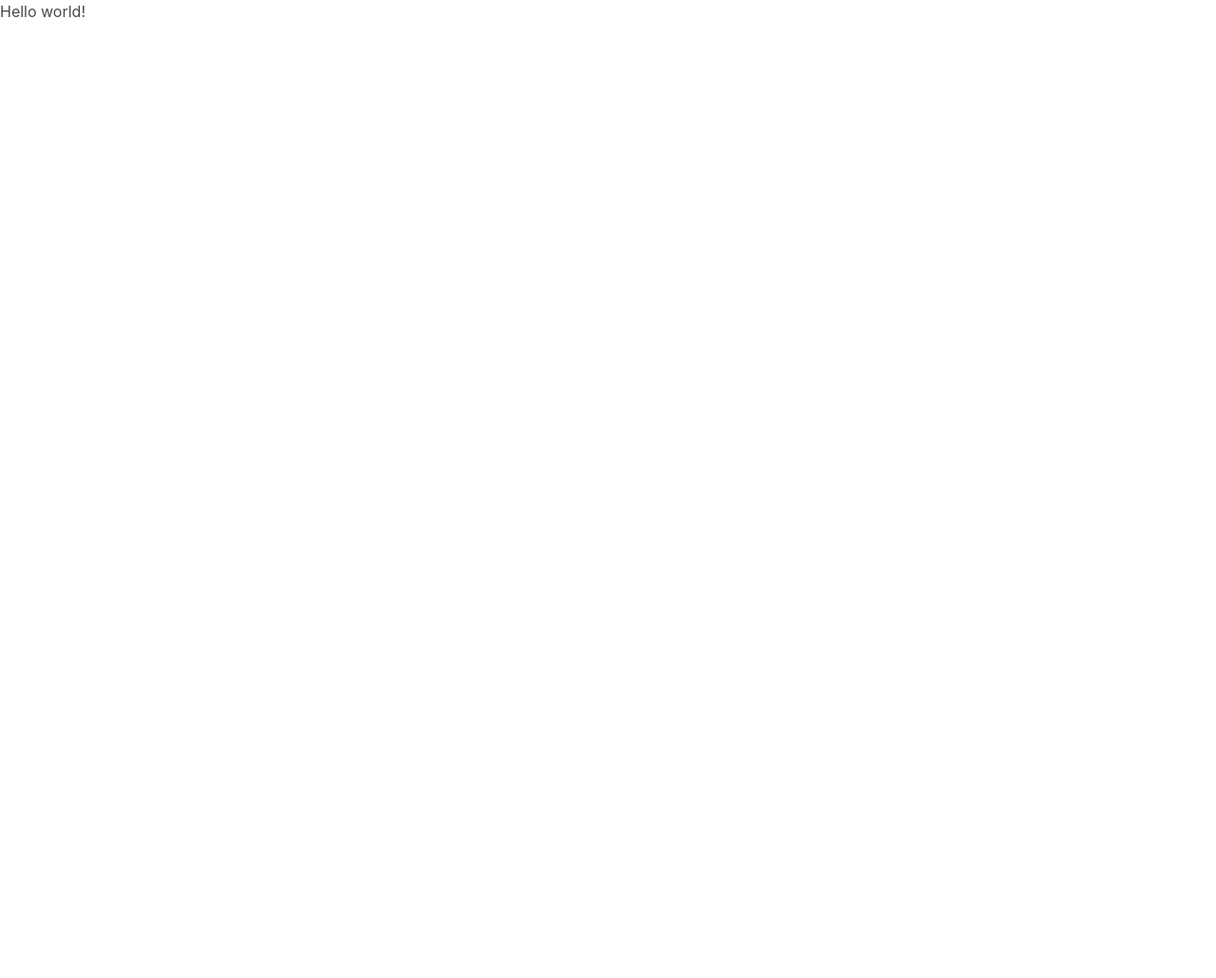
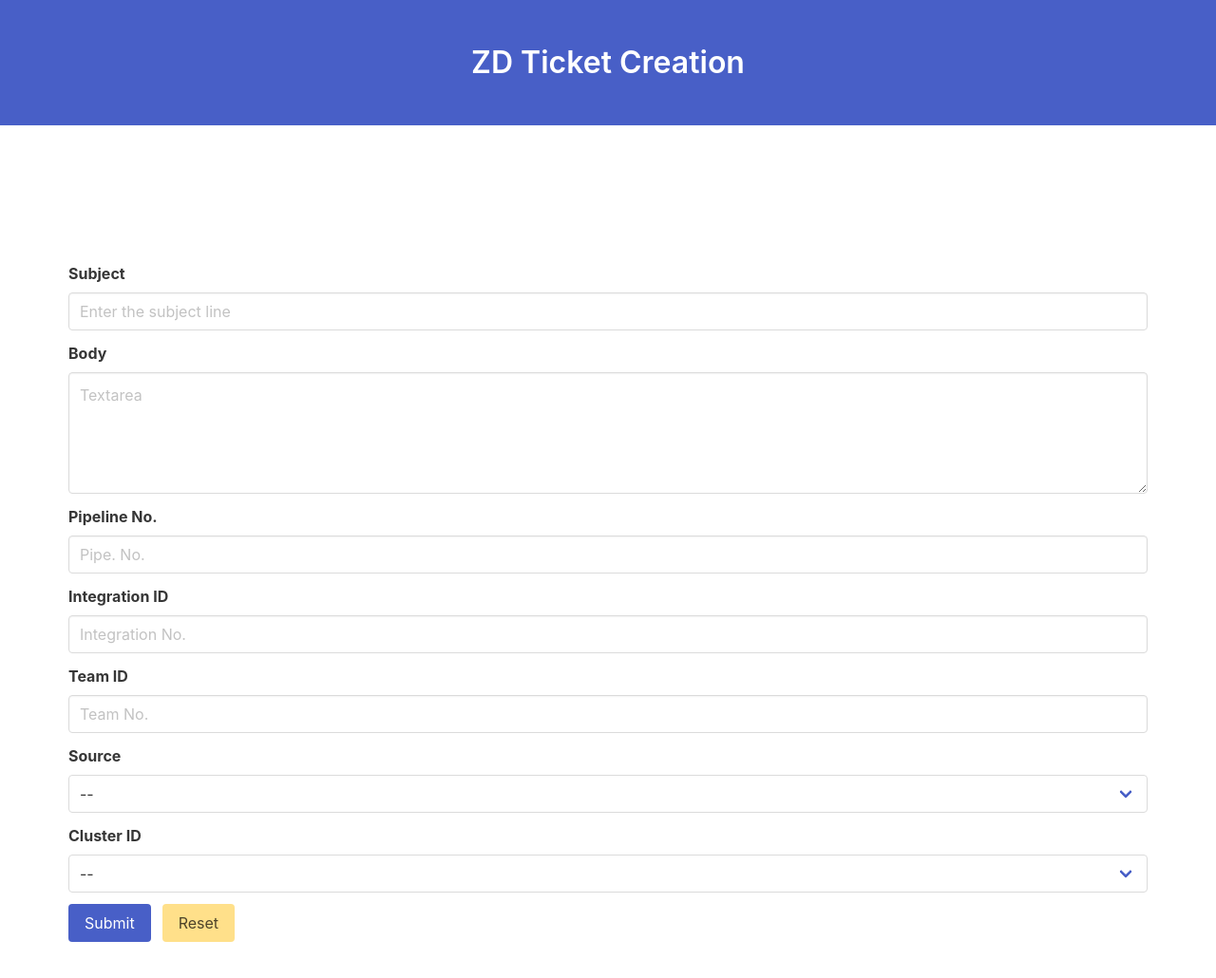
Before and after one commit to Legolasan/zd_tickets, a browser extension: page index.html in a window 1280 px wide. Shown: the whole page at 95% size. Before the commit the page ends 800 px from the top, so only its background shows below. Drawn offline with nearby package versions, Linux system fonts and the light colour scheme.

Commit message:
added few componenets for the ticket form

```diff
--- a/index.html
+++ b/index.html
@@ -1,13 +1,89 @@
-<!doctype html>
+<!DOCTYPE html>
 <html>
-<head>
-  <meta charset="UTF-8">
-  <meta name="viewport" content="width=device-width, initial-scale=1.0">
-  <link rel="stylesheet" href="https://cdn.jsdelivr.net/npm/bulma@0.9.4/css/bulma.min.css">
-</head>
-<body>
-  <h1>
-    Hello world!
-  </h1>
-</body>
+  <head>
+    <meta charset="utf-8">
+    <meta name="viewport" content="width=device-width, initial-scale=1">
+    <title>Hello Bulma!</title>
+    <link rel="stylesheet" href="https://cdn.jsdelivr.net/npm/bulma@0.9.4/css/bulma.min.css">
+    <link rel="stylesheet" href="styles.css">
+  </head>
+  <body>
+    <section class="hero is-link">
+        <div class="hero-body">
+            <p class="title" style="text-align: center;">
+                ZD Ticket Creation
+            </p>
+        </div>
+    </section>
+    <section class="section is-medium">
+        <div class="field">
+            <label class="label">Subject</label>
+            <div class="control">
+                <input class="input" type="text" placeholder="Enter the subject line">
+            </div>
+        </div>
+        <div class="field">
+            <label class="label">Body</label>
+            <div class="control">
+                <textarea class="textarea" placeholder="Textarea"></textarea>
+            </div>
+        </div>
+        <div class="field">
+            <div class="label">Pipeline No.</div>
+            <div class="control">
+                <input class="input" type="text" placeholder="Pipe. No.">
+            </div>
+        </div>
+        <div class="field">
+            <div class="label">Integration ID</div>
+            <div class="control">
+                <input class="input" type="text" placeholder="Integration No.">
+            </div>
+        </div>
+        <div class="field">
+            <div class="label">Team ID</div>
+            <div class="control">
+                <input class="input" type="text" placeholder="Team No.">
+            </div>
+        </div>
+        <div class="field">
+            <div class="label">Source</div>
+            <div class="control">
+                <div class="select is-fullwidth">
+                    <select>
+                        <option>--</option>
+                        <option>MySQL</option>
+                        <option>Postgres</option>
+                        <option>MongoDB</option>
+                        <option>Others</option>
+                    </select>
+                </div>
+            </div>
+        </div>
+        <div class="field">
+            <div class="label">Cluster ID</div>
+            <div class="control">
+                <div class="select is-fullwidth">
+                    <select>
+                        <option>--</option>
+                        <option>US</option>
+                        <option>US2</option>
+                        <option>EU</option>
+                        <option>ASIA</option>
+                        <option>AU</option>
+                        <option>On-Premise</option>
+                    </select>
+                </div>
+            </div>
+        </div>
+        <div class="field is-grouped">
+            <div class="control">
+                <button class="button is-link" type="submit" value="submit">Submit</button>
+            </div>
+            <div class="control">
+                <button class="button is-warning" type="submit" value="reset">Reset</button>
+            </div>
+        </div>
+    </section>
+  </body>
 </html>
```
